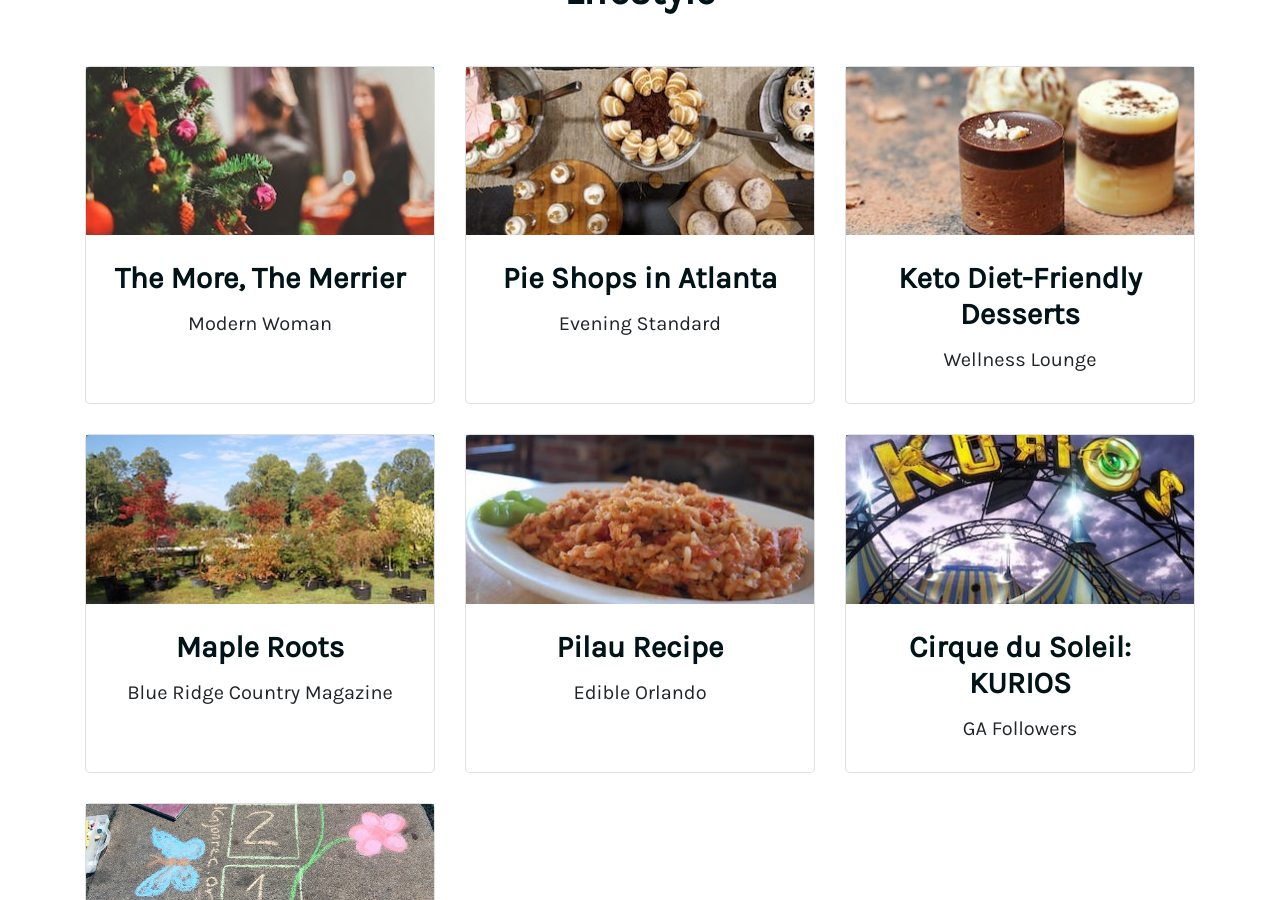
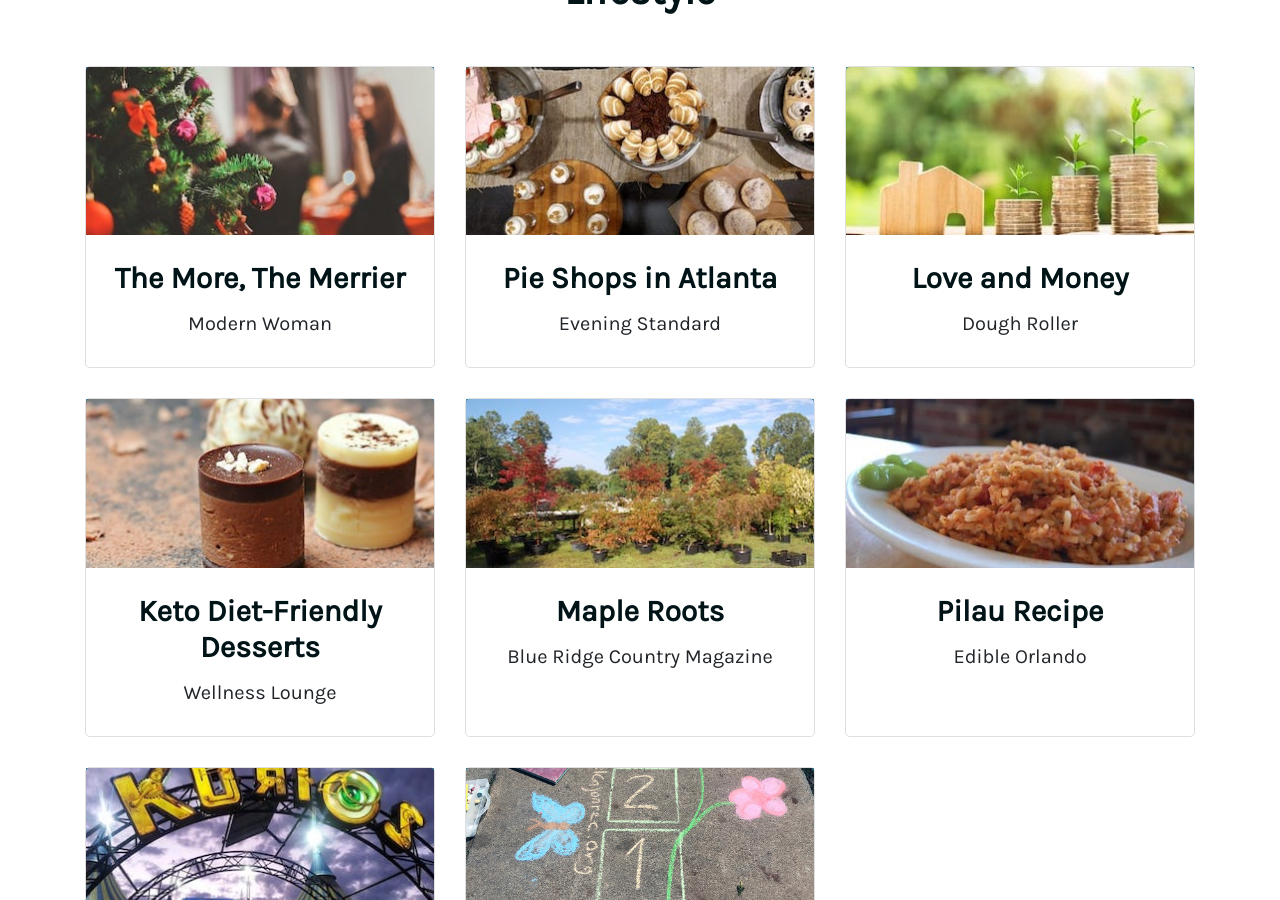
Before and after one commit to crodewig/crodewig.github.io, a Jekyll site: the page built from writing.html, in a window 1280 px wide and 900 px high, scrolled down 2977 px. Built offline with Jekyll 4.4.1, drawn with Linux system fonts in a browser that asks for light colours.

Commit message:
Love and Money blog post

```diff
--- a/_data/writing.yml
+++ b/_data/writing.yml
@@ -94,6 +94,11 @@
     link: https://www.standard.co.uk/lifestyle/travel/best-pie-shops-in-atlanta-a4032996.html
     image: /assets/img/writing/sample-of-pies-at-sway-pie-bar.jpg
 
+  - title: Love and Money
+    publisher: Dough Roller
+    link: https://www.standard.co.uk/lifestyle/travel/best-pie-shops-in-atlanta-a4032996.html
+    image: /assets/img/writing/love-and-money.jpg
+
   - title: Keto Diet-Friendly Desserts
     publisher: Wellness Lounge
     link: /assets/pdf/Keto-Friendly-Desserts_by-Cheryl-Rodewig.pdf
```
Also changed, not shown: assets/img/writing/love-and-money.jpg (added).
